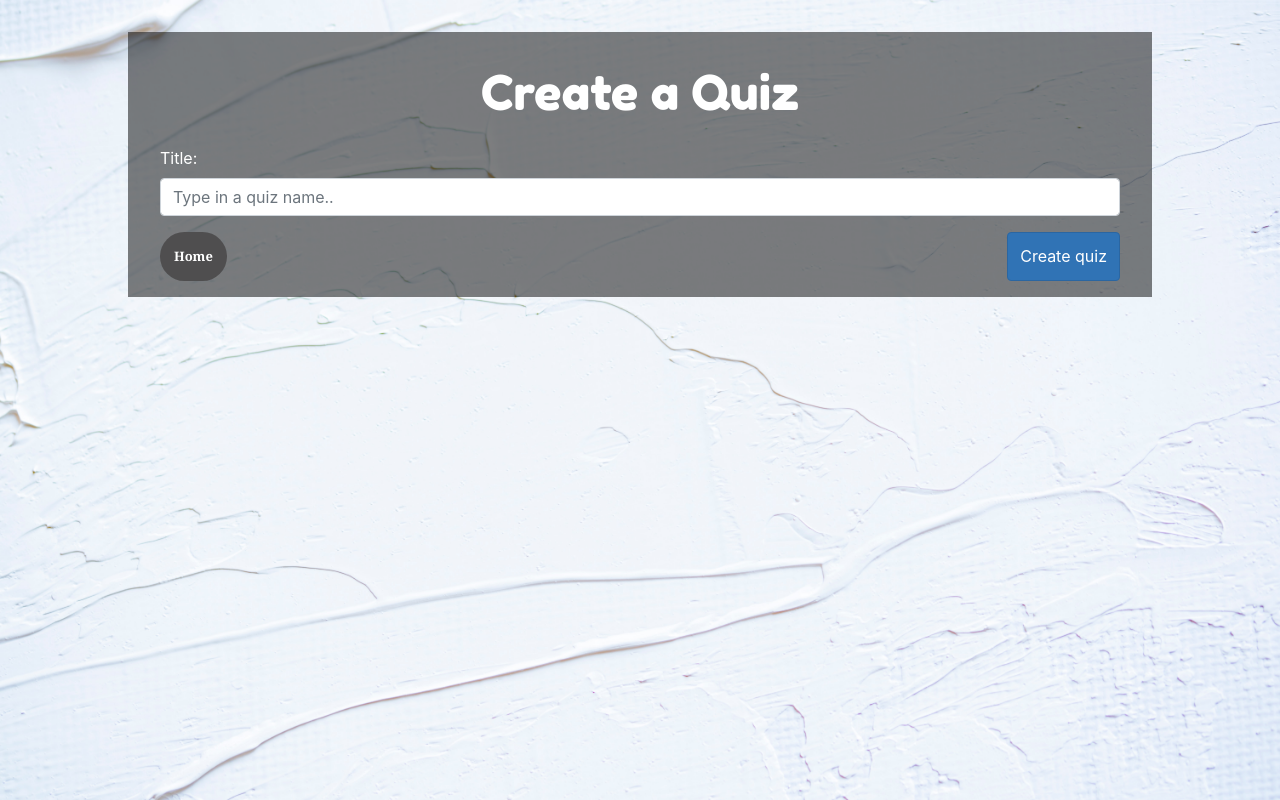
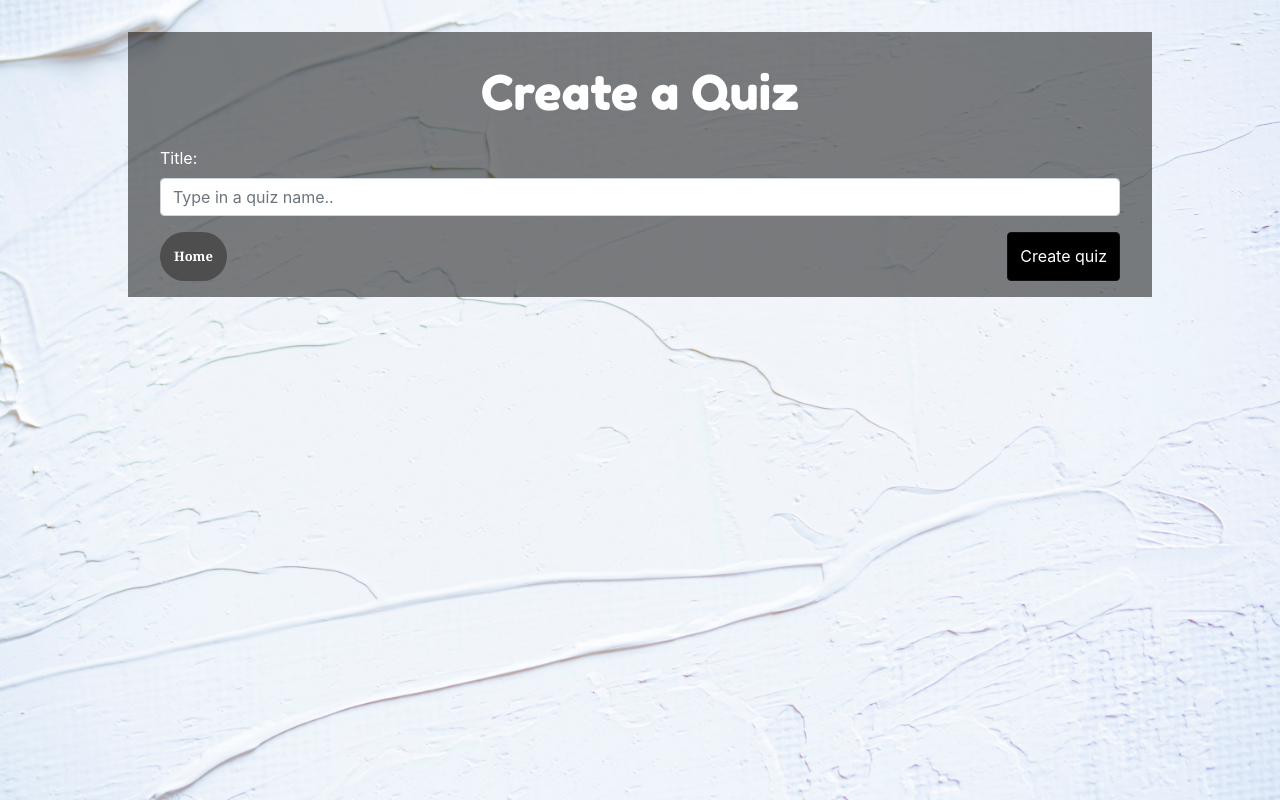
Before and after one commit to oscarcamp/grp-6, a React (Create React App) app: page /AddQuiz in a window 1280 px wide. Built offline with nearby package versions, Linux system fonts and the light colour scheme.

Commit message:
fixed buttons

```diff
--- a/src/components/create-quiz/AddQuiz.js
+++ b/src/components/create-quiz/AddQuiz.js
@@ -58,7 +58,7 @@ class AddQuiz extends React.Component{
 
 					<div className="btn-home">
 						<Link to="/" className="btn homebtn mt-3">Home</Link>
-						<button type="submit" className="btn create-quiz mt-3">Create quiz</button>
+						<button type="submit" className="btn btn-primary create-quiz mt-3">Create quiz</button>
 					</div>
 
 				</div>
--- a/src/styles/main.scss
+++ b/src/styles/main.scss
@@ -95,8 +95,8 @@ body {
  }
  .home-select:hover{
   color: #fff;
-  background-color: #c0d9f2;
-  border-color: #8AB8E6;
+  background-color: #dddcdc;
+  border-color: #555;
  }
 
  .back{
```
